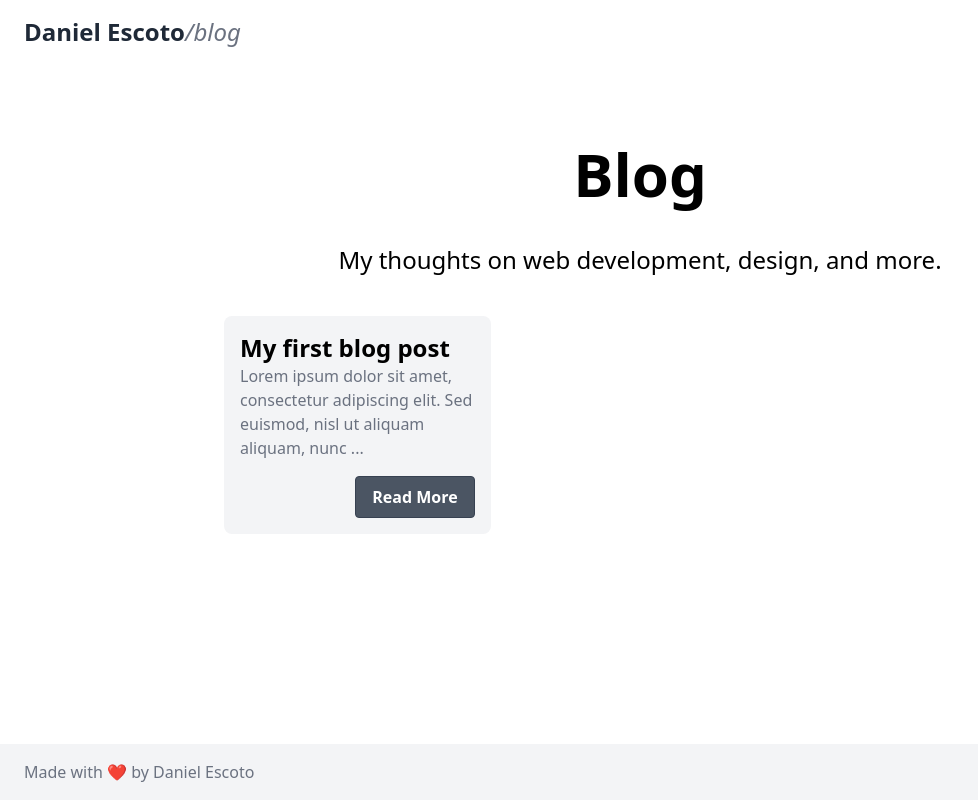
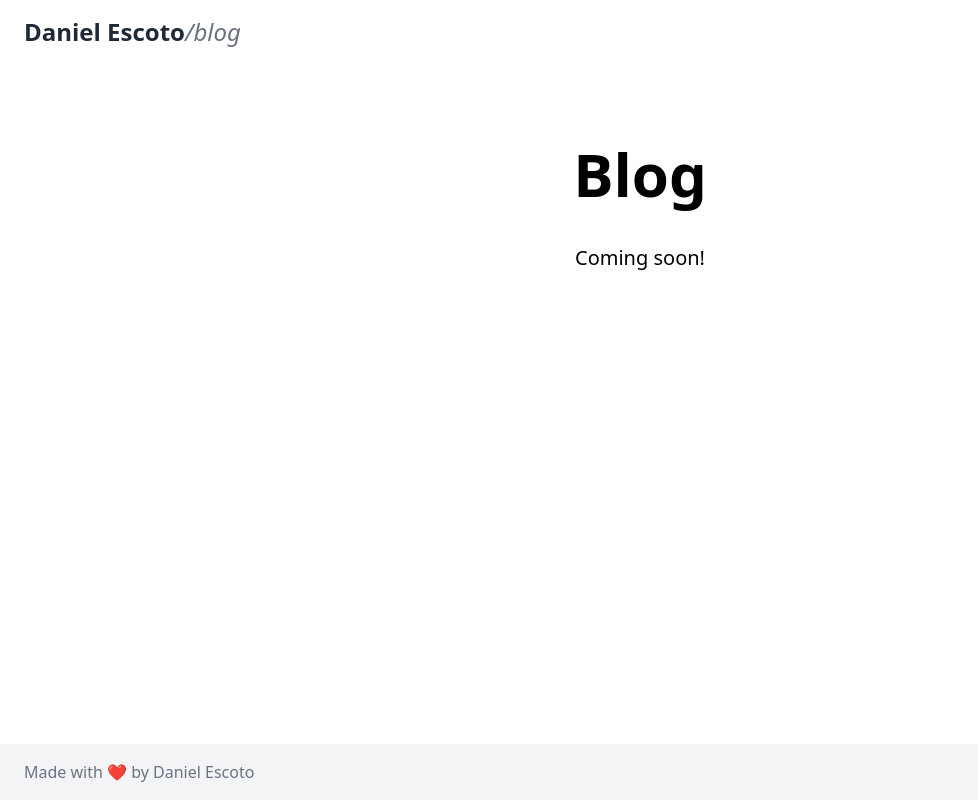
Before and after one commit to daniel-escoto/portfolio, a React (Vite) app: page /blog in a window 1280 px wide. Shown: the whole page, without its empty margins (0-978 px from the left). Built offline with nearby package versions, Linux system fonts and the light colour scheme.

Commit message:
coming soon

```diff
--- a/src/blog/Blog.tsx
+++ b/src/blog/Blog.tsx
@@ -9,40 +9,9 @@ export default function Blog() {
   return (
     <Layout>
       <>
-        <h1 className="text-6xl font-bold text-center mt-20 dark:text-gray-200">
-          Blog
-        </h1>
-        <p className="text-2xl text-center mt-10 dark:text-gray-200">
-          My thoughts on web development, design, and more.
-        </p>
-        <div className="flex justify-center mt-10">
-          <div className="grid grid-cols-1 md:grid-cols-2 lg:grid-cols-3 gap-4">
-            {blogPosts.map((post: BlogPost) => (
-              <div className="bg-gray-100 dark:bg-gray-800 rounded-lg p-4">
-                <h2 className="text-2xl font-bold dark:text-white">
-                  {post.title}
-                </h2>
-                <p className="text-gray-500 dark:text-gray-400">
-                  {post.content.length > 100
-                    ? post.content.substring(0, 100) + "..."
-                    : post.content}
-                </p>
-                <div className="flex justify-end mt-4">
-                  <Link
-                    to={`/blog/${getBlogPostId(post)}`}
-                    className="bg-gray-600 text-white font-bold py-2 px-4 rounded border border-gray-700 dark:bg-gray-700 dark:border-gray-900"
-                  >
-                    <motion.p
-                      whileHover={{ scale: 1.1 }}
-                      whileTap={{ scale: 0.9 }}
-                    >
-                      Read More
-                    </motion.p>
-                  </Link>
-                </div>
-              </div>
-            ))}
-          </div>
+        <div className="flex flex-col items-center">
+          <h1 className="text-6xl font-bold mt-20 dark:text-gray-200">Blog</h1>
+          <p className="text-xl mt-10 dark:text-gray-200">Coming soon!</p>
         </div>
       </>
     </Layout>
```
